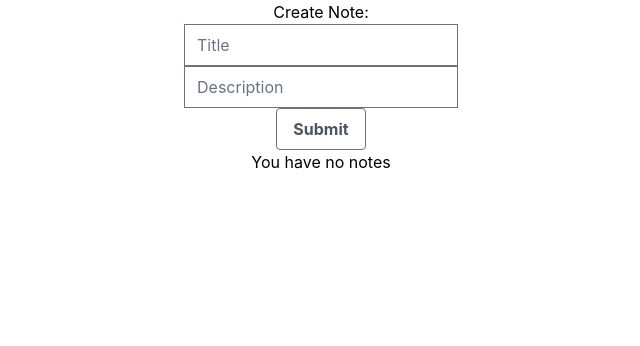
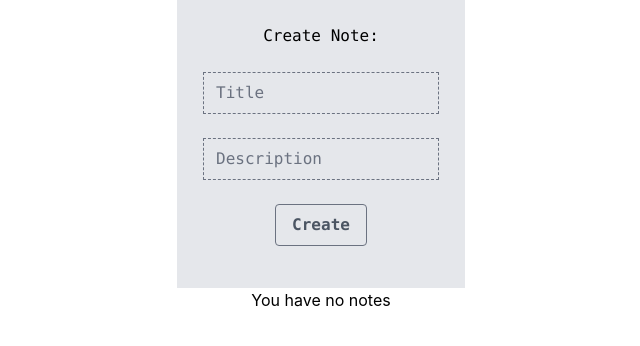
Before and after one commit to mcsuGH/NotEd, a React (Create React App) app in the folder client/: page /notes in a window 1280 px wide. Shown: the top 346 px of the page, without its empty margins (319-959 px from the left). Built offline with nearby package versions, Linux system fonts and the light colour scheme; no server answers.

Commit message:
CreateNote styling

```diff
--- a/client/src/components/notes/createNotes/createNotes.js
+++ b/client/src/components/notes/createNotes/createNotes.js
@@ -4,7 +4,7 @@ import axios from "axios";
 export default function CreateNotes( {url, user, notes, setNotes} ) {
   const [title, setTitle] = useState("");
   const [description, setDescription] = useState("");
-  const [message, setMessage] = useState(null);
+  const [message, setMessage] = useState(<br></br>);
 
   const handleTitle = ({ target }) => {
     setTitle(target.value);
@@ -16,7 +16,7 @@ export default function CreateNotes( {url, user, notes, setNotes} ) {
 
   const handleSubmit = () => {
     if (notes.length < 10) {
-      setMessage(null)
+      setMessage(<br></br>)
       const newNote = {
         title: title,
         description: description,
@@ -34,37 +34,50 @@ export default function CreateNotes( {url, user, notes, setNotes} ) {
     }
   };
 
+  // <div className={`note-${key}`} key={key.toString()}>
+  // <div className={`note block bg-${noteCSS[key]} float-left px-2 py-10  h-11/12 w-11/12`}>
+  //   <div className="flex flex-1">
+  //     <div className="underline decoration-dotted uppercase font-mono font-semibold w-4/5">
+
   return (
-    <div className="form">
+    <div className="flex flex-1 grid">
+    <div className="bg-gray-200 h-72 w-72 place-self-center font-mono">
+      <br></br>
       Create Note:
+      <br></br>
       <br></br>
       <input
         aria-label="title"
         placeholder="Title"
         id="title"
         type="text"
+        className="bg-gray-200 border-dashed"
         onChange={handleTitle}
       />
+      <br></br>
       <br></br>
       <input
         aria-label="description"
         placeholder="Description"
         id="description"
         type="text"
+        className="bg-gray-200 border-dashed"
         onChange={handleDescription}
       />
+      <br></br>
       <br></br>
       <button
         type="submit"
         onClick={handleSubmit}
         className="bg-white-500 hover:bg-gray-300 text-gray-600 font-bold py-2 px-4 border border-gray-500 rounded"
       >
-        Submit
+        Create
       </button>
       <br></br>
       <p>
         {message}
       </p>
     </div>
+    </div>
   )
 }
```
Also changed, not shown: 1 other file (tests, documents, lock files or other folders).
